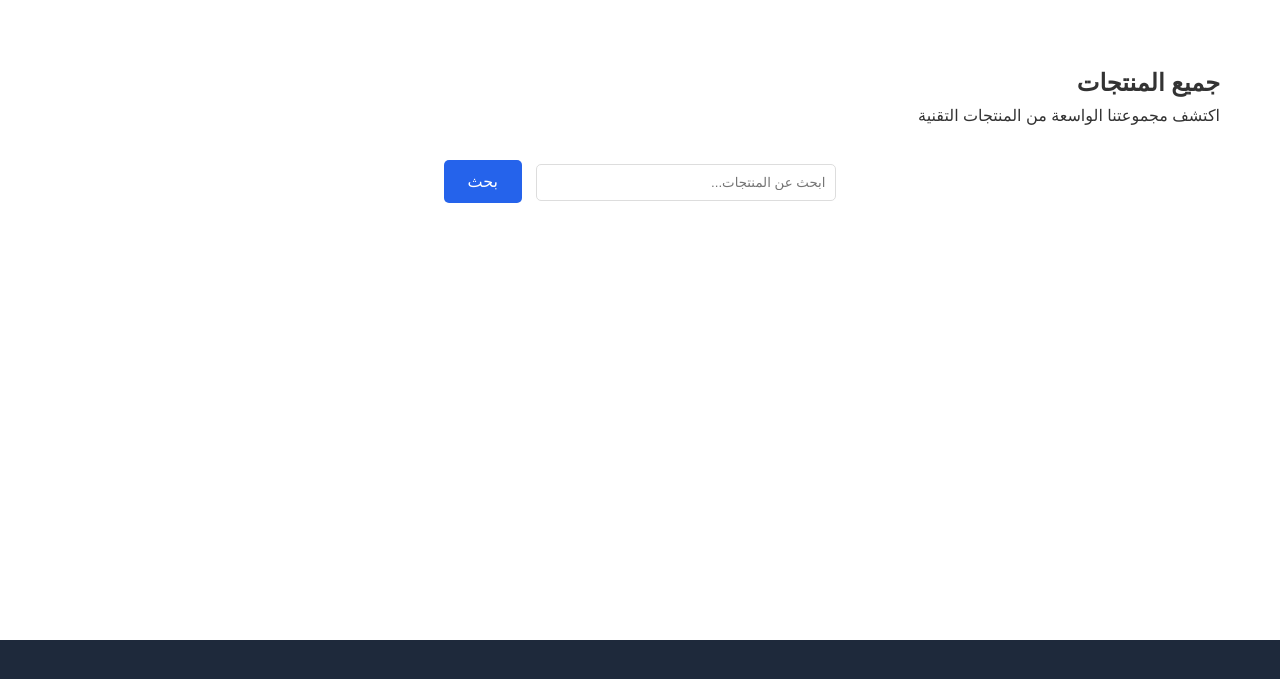
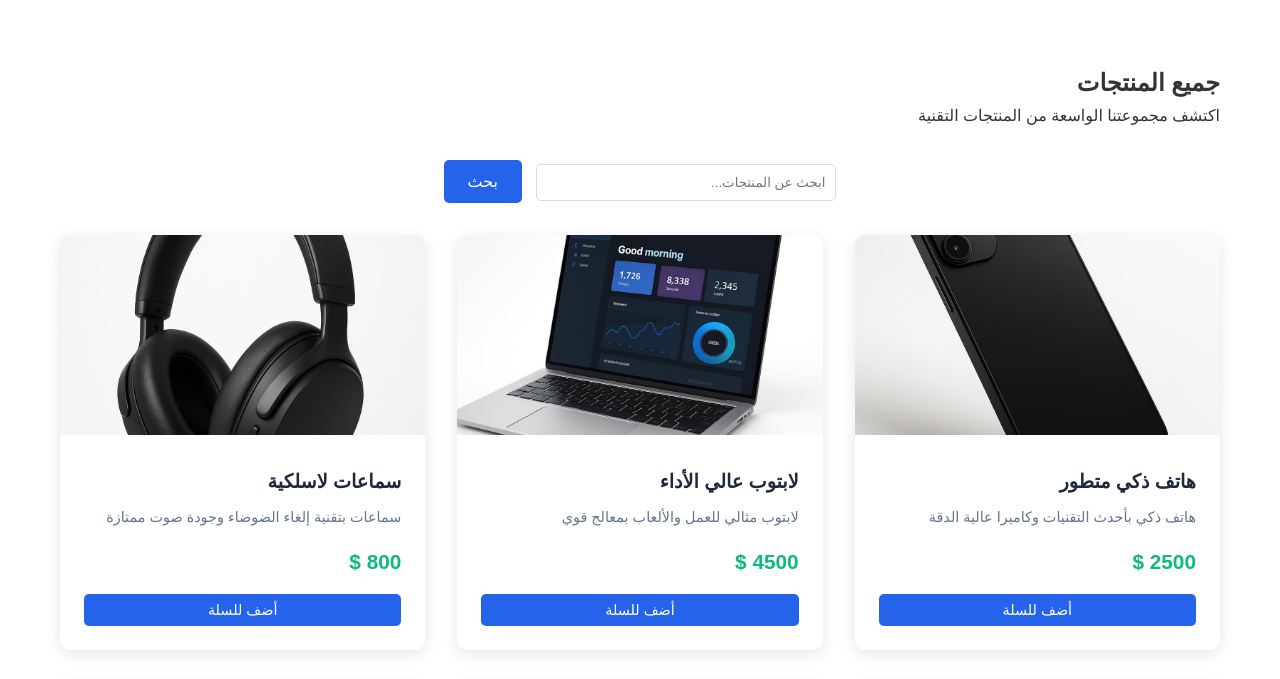
Before and after one commit to mauwyhalshame-design/ecommerc-store, a plain HTML site: page products.html in a window 1280 px wide. Shown: the part 70-749 px from the top of the page. Drawn offline with Linux system fonts and the light colour scheme; files whose address does not match are found by name.

Commit message:
Update products.html
../

```diff
--- a/products.html
+++ b/products.html
@@ -4,7 +4,7 @@
     <meta charset="UTF-8">
     <meta name="viewport" content="width=device-width, initial-scale=1.0">
     <title>متجر التقنية - المنتجات</title>
-    <link rel="stylesheet" href="../css/style.css">
+    <link rel="stylesheet" href="style.css">
 </head>
 <body>
     <!-- Header -->
@@ -76,7 +76,7 @@
         </div>
     </footer>
 
-    <script src="../js/main.js"></script>
+    <script src="main.js"></script>
     <script>
         // تحميل جميع المنتجات
         document.addEventListener('DOMContentLoaded', function() {
```
